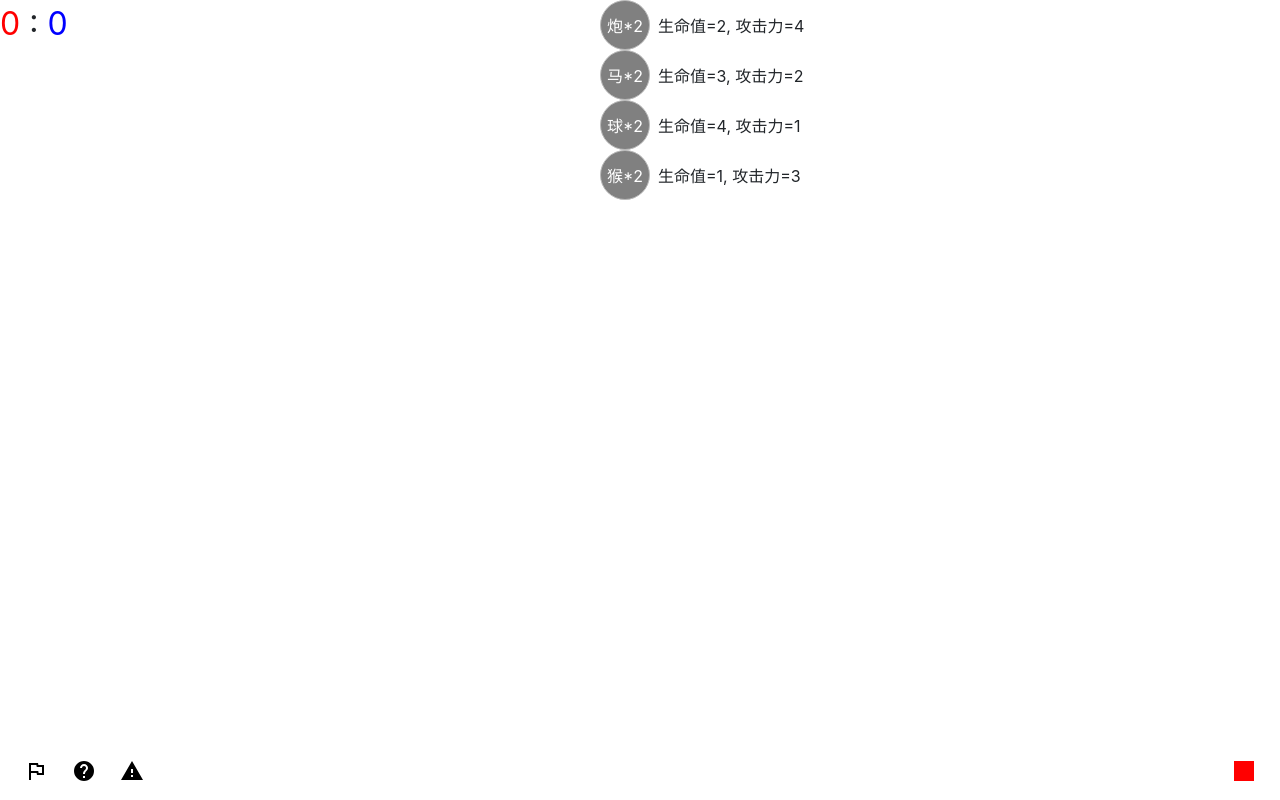
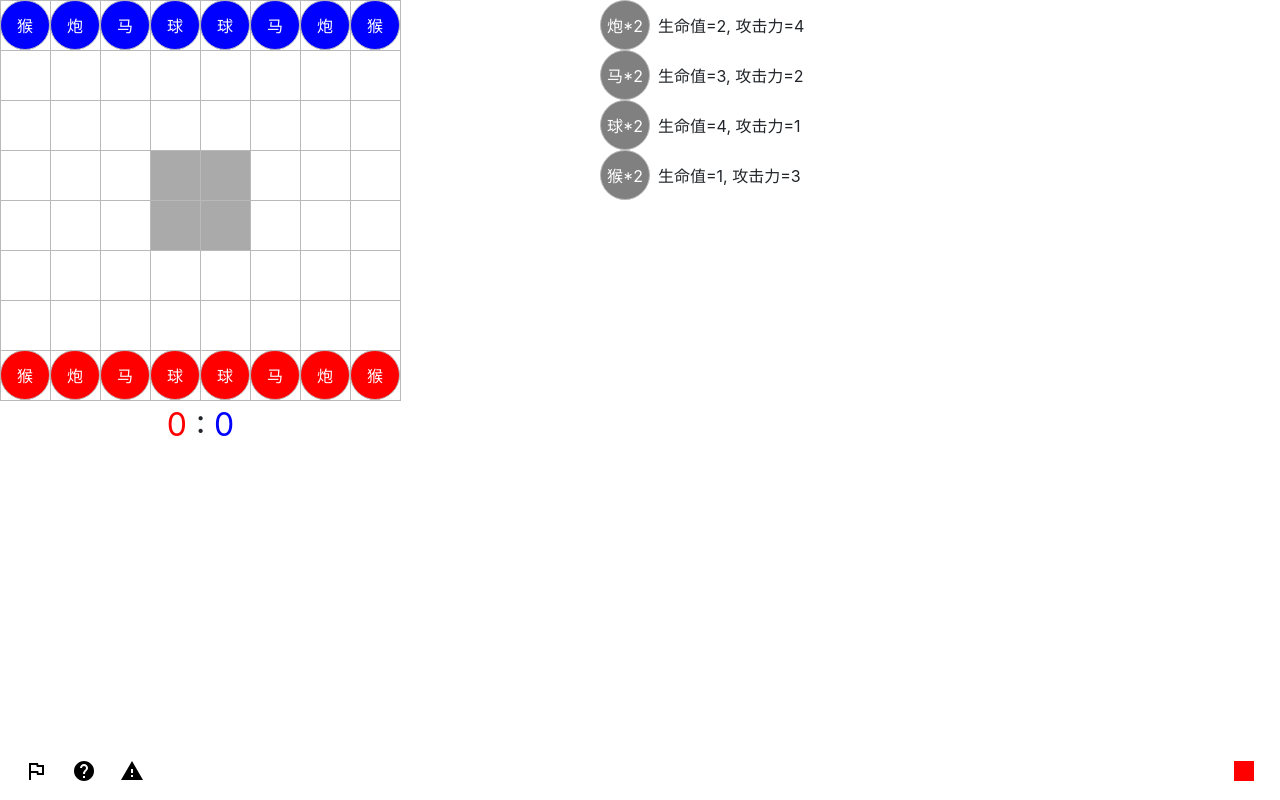
Before and after one commit to HoraceQJH/Horess, a plain HTML site: page index.html in a window 1280 px wide. Drawn offline with Linux system fonts and the light colour scheme.

Commit message:
Update index.html

```diff
--- a/index.html
+++ b/index.html
@@ -144,7 +144,7 @@
   </style>
   <script src="jquery-3.3.1.min.js"></script>
   <script src="bootstrap.bundle.min.js"></script>
-  <script src="chess.js"></script>
+  <script src="horess.js"></script>
 </head>
 
 <body>
```
